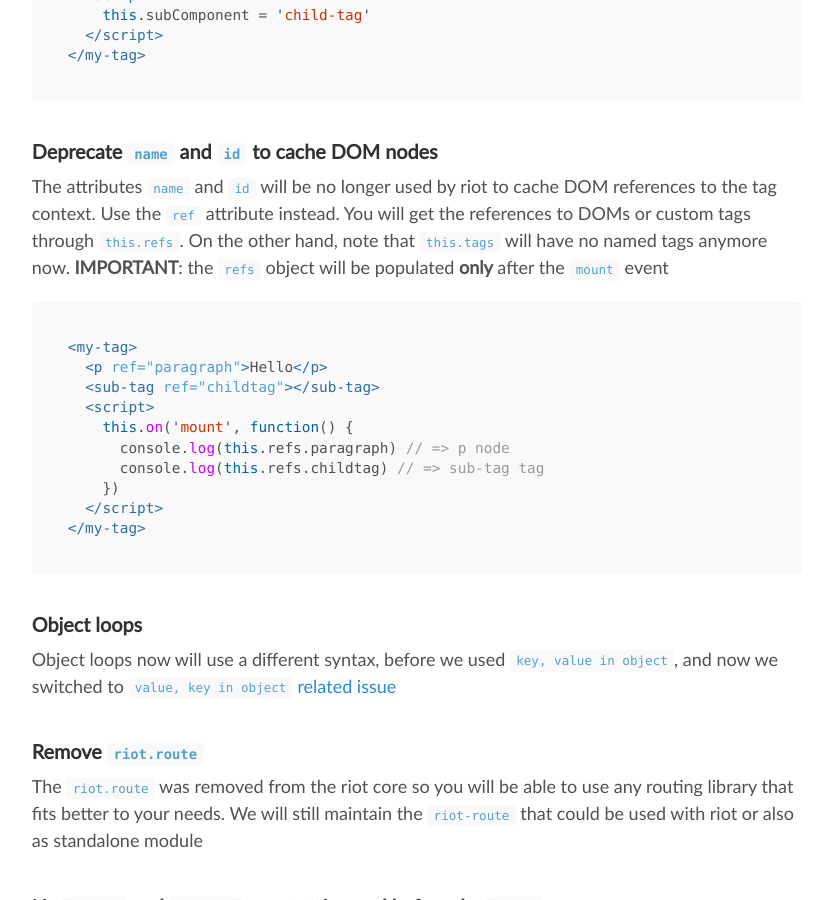
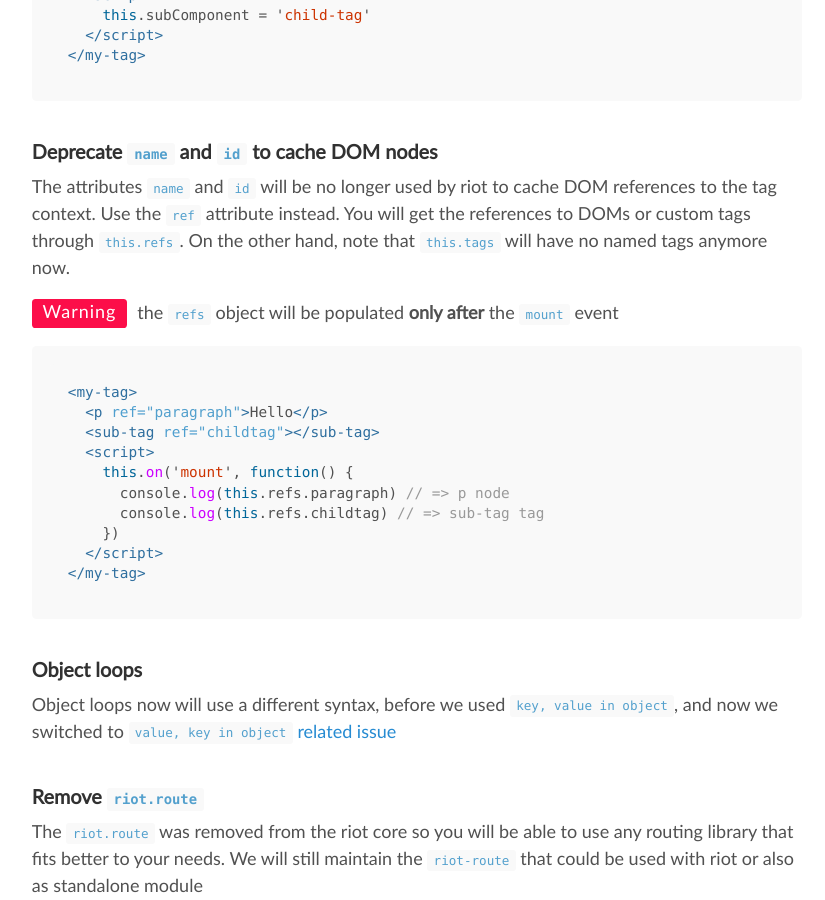
Before and after one commit to riot/riot.github.io, a Jekyll site: the page built from guide/migration-from-riot2.md, in a window 1280 px wide and 900 px high, scrolled down 1062 px. Shown: the whole window, without its empty margins (223-1048 px from the left). Built offline with Jekyll 4.4.1, drawn with Linux system fonts in a browser that asks for light colours; nearby versions of some CDN libraries; emoji names are drawn with the system emoji font.

Commit message:
updated: prefer warning to important

````diff
--- a/guide/migration-from-riot2.md
+++ b/guide/migration-from-riot2.md
@@ -43,7 +43,8 @@ Notice that now `data-is` could be used also in nested tags and it supports dyna
 The attributes `name` and `id` will be no longer used by riot to cache DOM references to the tag context.
 Use the `ref` attribute instead.
 You will get the references to DOMs or custom tags through `this.refs`. On the other hand, note that `this.tags` will have no named tags anymore now.
-__IMPORTANT__: the `refs` object will be populated __only__ after the `mount` event
+
+<span class="tag red">Warning</span> the `refs` object will be populated __only after__ the `mount` event
 
 ```html
 <my-tag>
````
